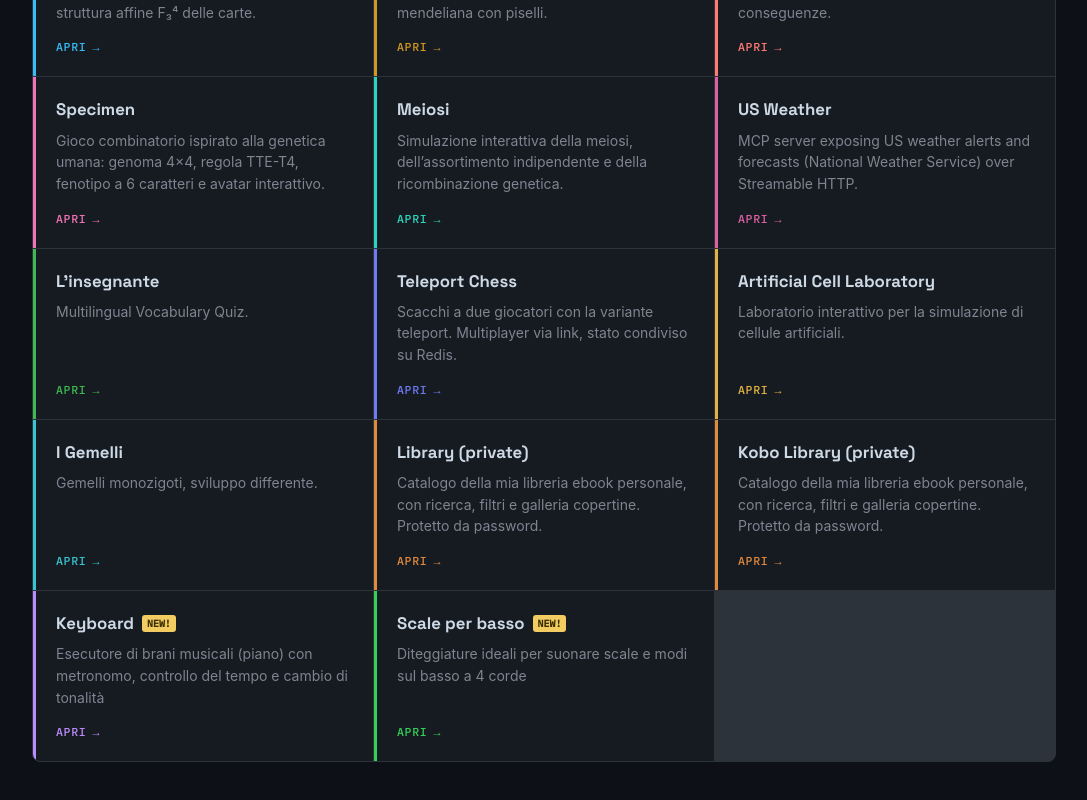
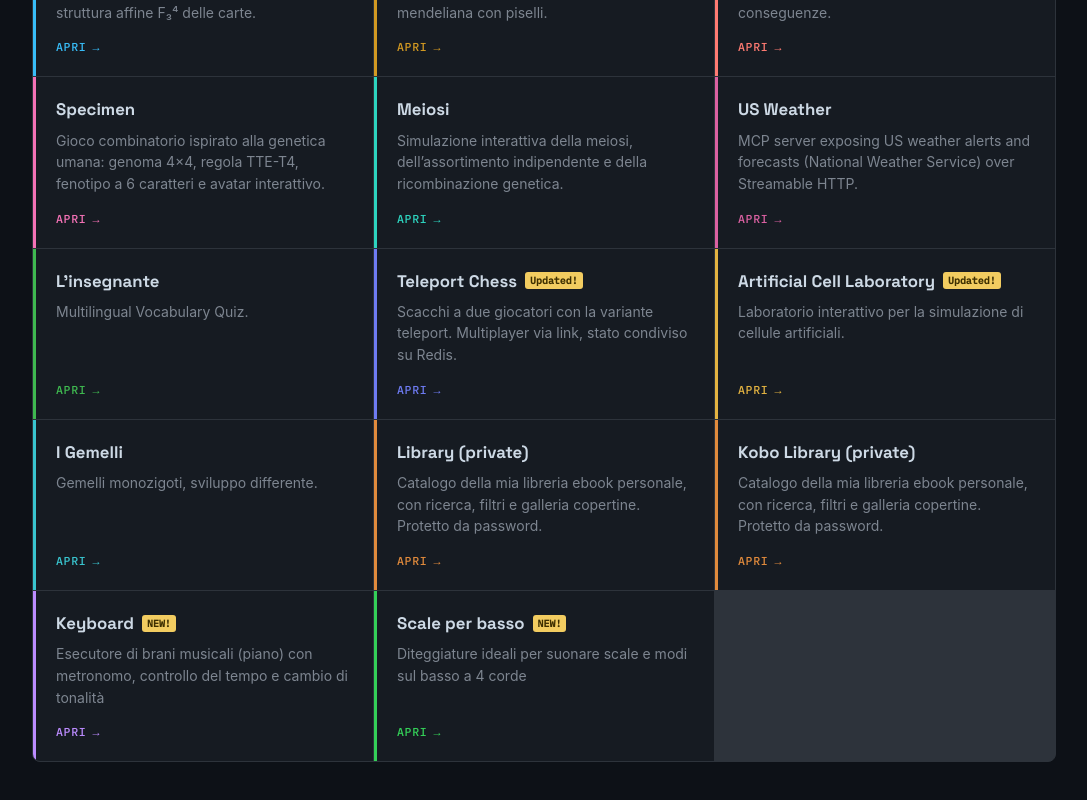
Before and after one commit to bennibeni/links-page, a Next.js app: page / in a window 1280 px wide. Shown: the part 635-1435 px from the top of the page, without its empty margins (96-1183 px from the left). Built offline with nearby package versions, Linux system fonts and the light colour scheme.

Commit message:
Aggiunto isUpdated

```diff
--- a/app/page.jsx
+++ b/app/page.jsx
@@ -69,6 +69,7 @@ const projects = [
   },
   {
     name: "Teleport Chess",
+    isUpdated: true,
     description:
       "Scacchi a due giocatori con la variante teleport. Multiplayer via link, stato condiviso su Redis.",
     href: "https://teleport-chess.vercel.app/",
@@ -76,6 +77,7 @@ const projects = [
   },
   {
     name: "Artificial Cell Laboratory",
+    isUpdated: true,
     description:
       "Laboratorio interattivo per la simulazione di cellule artificiali.",
     href: "https://artificial-cell-laboratory.vercel.app/",
@@ -159,6 +161,9 @@ export default function Home() {
             <span className="card-name">
               {project.name}
               {project.isNew ? <span className="new-badge">NEW!</span> : null}
+              {project.isUpdated ? (
+                <span className="new-badge">Updated!</span>
+              ) : null}
             </span>
             <span className="card-description">{project.description}</span>
             {project.href ? (
```
